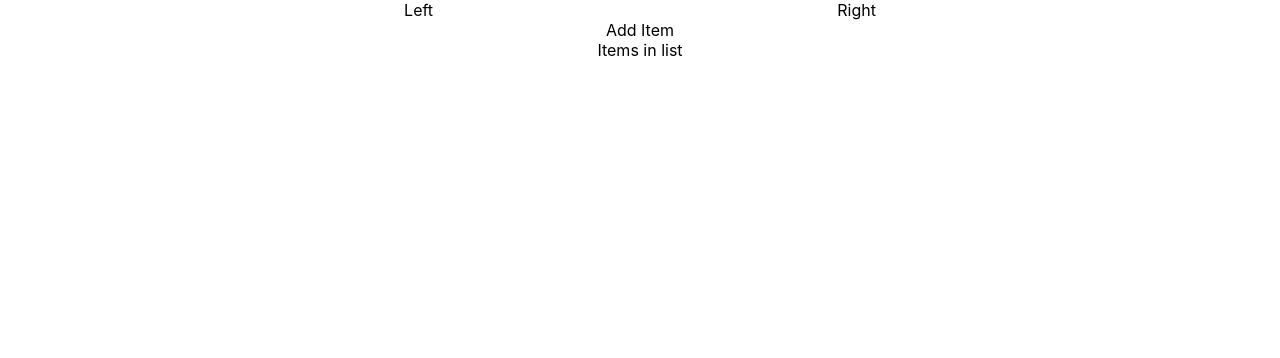
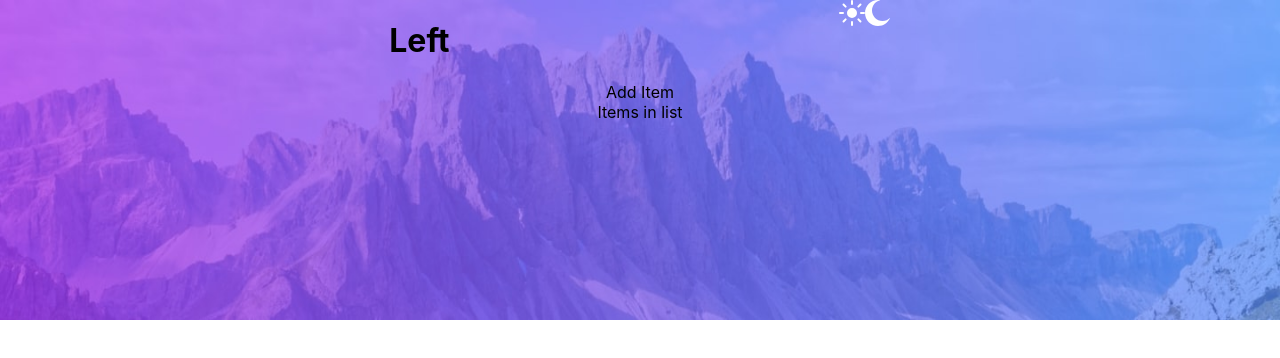
Before and after one commit to phellwege/ToDo, a React (Create React App) app: page /#/ in a window 1280 px wide. Shown: the top 358 px of the page. Built offline with nearby package versions, Linux system fonts and the light colour scheme.

Commit message:
added svg elements

```diff
--- a/src/components/Header.js
+++ b/src/components/Header.js
@@ -1,11 +1,16 @@
 import './Header.css'
+import {ReactComponent as Sun} from '../static/icon-sun.svg';
+import {ReactComponent as Moon} from '../static/icon-moon.svg';
 
 export default () => {
 
     return (
         <div className='HeadWrap'>
-            <div>Left</div>
-            <div>Right</div>
+            <h1>Left</h1>
+            <div>
+                <Sun className='svg' id='sun'/>
+                <Moon className='svg' id='moon'/>
+            </div>
         </div>
     )
 }
--- a/src/views/Home.css
+++ b/src/views/Home.css
@@ -3,6 +3,10 @@
 .background {
     height: 100vh;
     width: 100vw;
+    background-image: url(../static/bg-desktop-light.jpg);
+    background-repeat: no-repeat;
+    background-position: top center;
+    background-size: 100% 40%;
     font-style: 'Josefin Sans';
 };
 .HomeCenter {
```
